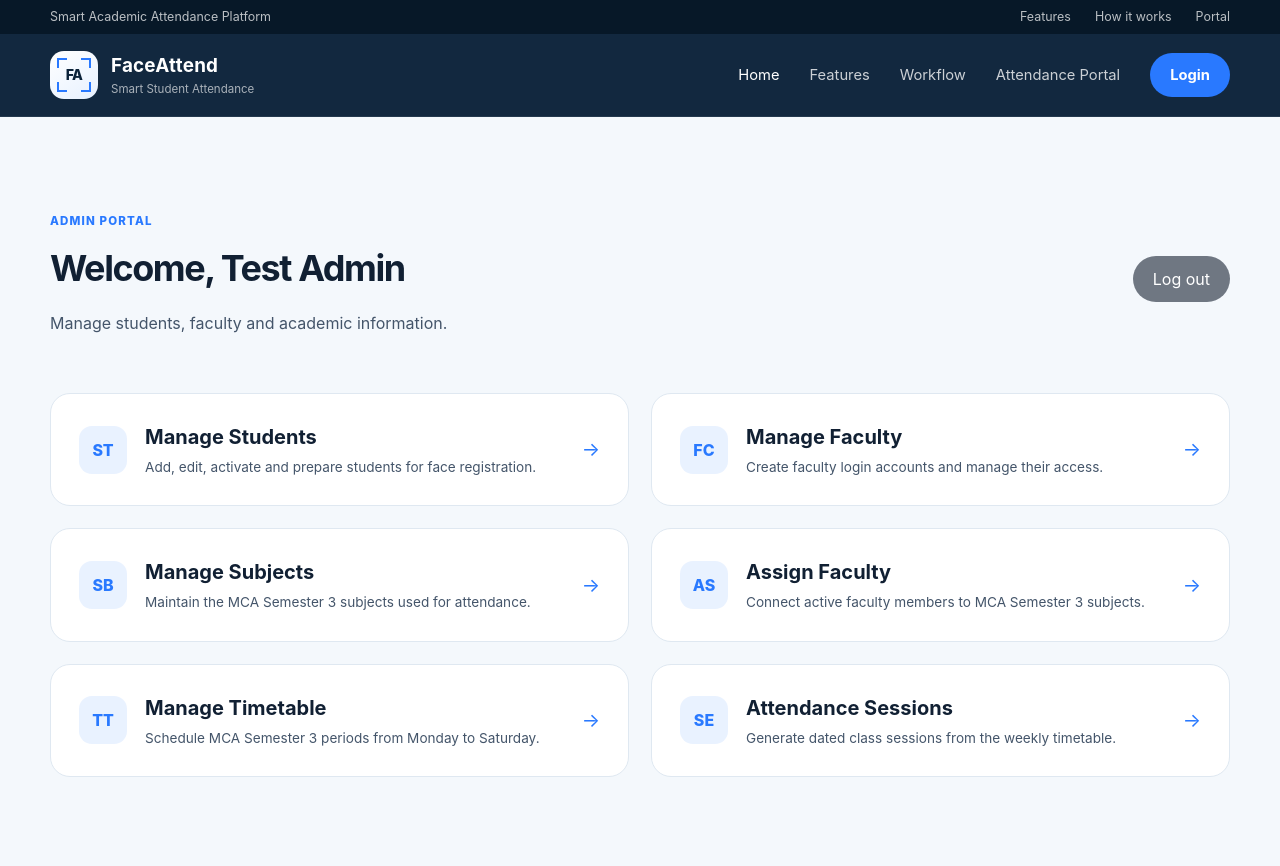
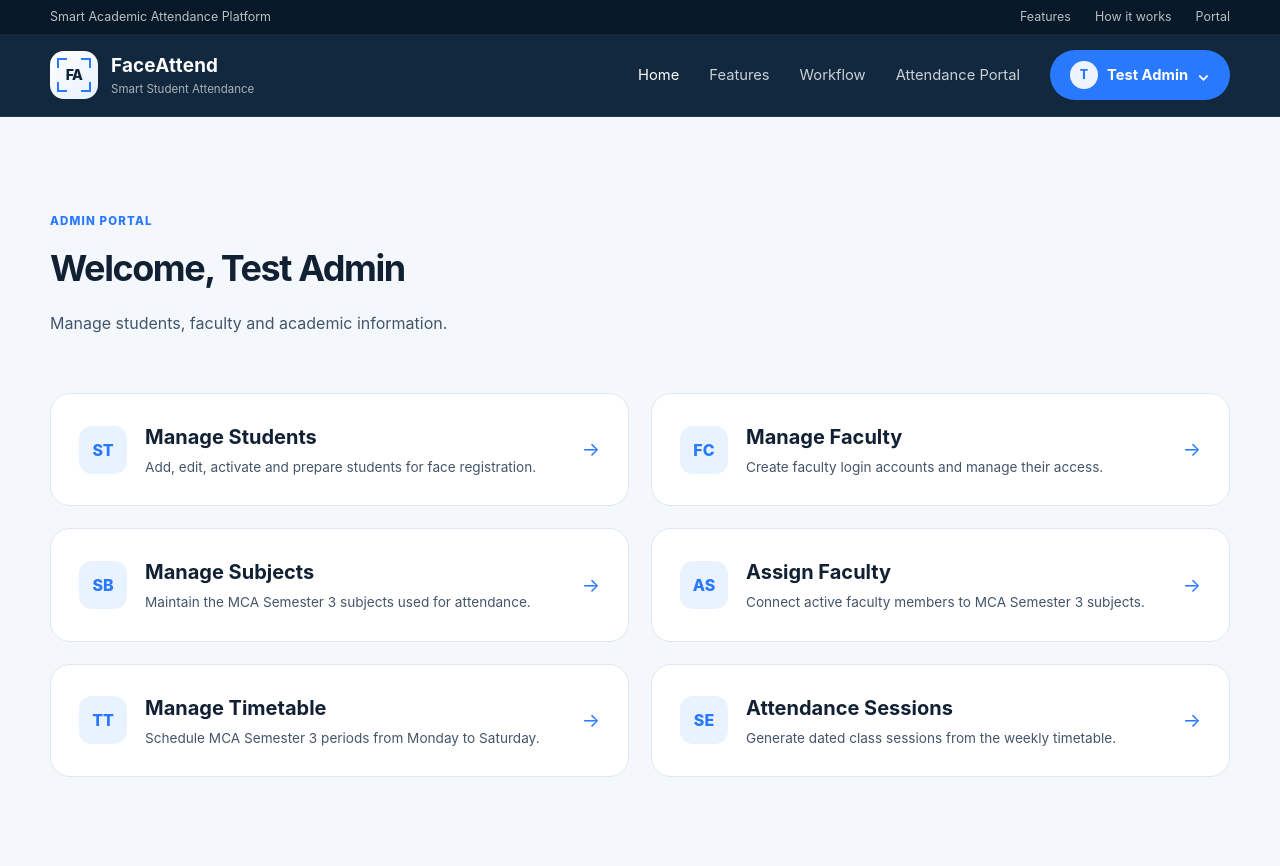
Before and after one commit to jobinjosph/FaceAttend, a Flask app: page /dashboard/admin in a window 1280 px wide. Shown: the top 866 px of the page. Run offline with Flask 3, Linux system fonts and the light colour scheme; the visitor is signed in with stand-in values (Sample User, id 1).

Commit message:
Add header account menu

```diff
--- a/static/css/style.css
+++ b/static/css/style.css
@@ -174,6 +174,117 @@ a {
     font-weight: 700;
 }
 
+.account-menu {
+    position: relative;
+}
+
+.account-menu summary {
+    list-style: none;
+}
+
+.account-menu summary::-webkit-details-marker {
+    display: none;
+}
+
+.account-menu-trigger {
+    display: inline-flex;
+    align-items: center;
+    gap: 9px;
+    border: 0;
+    cursor: pointer;
+    white-space: nowrap;
+}
+
+.account-avatar {
+    display: inline-flex;
+    width: 28px;
+    height: 28px;
+    align-items: center;
+    justify-content: center;
+    border-radius: 50%;
+    background: rgba(255, 255, 255, .92);
+    color: var(--blue-500);
+    font-size: .78rem;
+    font-weight: 800;
+}
+
+.account-chevron {
+    font-size: 1rem;
+    transition: transform .2s ease;
+}
+
+.account-menu[open] .account-chevron {
+    transform: rotate(180deg);
+}
+
+.account-menu-panel {
+    position: absolute;
+    z-index: 20;
+    top: calc(100% + 14px);
+    right: 0;
+    width: 280px;
+    overflow: hidden;
+    border: 1px solid var(--line);
+    border-radius: 18px;
+    background: white;
+    color: var(--ink-900);
+    box-shadow: 0 22px 55px rgba(15, 35, 56, .22);
+}
+
+.account-menu-identity {
+    display: flex;
+    align-items: center;
+    gap: 13px;
+    padding: 20px;
+    border-bottom: 1px solid var(--line);
+}
+
+.account-avatar-large {
+    width: 44px;
+    height: 44px;
+    flex: 0 0 44px;
+    background: var(--blue-100);
+    font-size: 1rem;
+}
+
+.account-menu-identity strong,
+.account-menu-identity small {
+    display: block;
+}
+
+.account-menu-identity strong {
+    overflow: hidden;
+    max-width: 180px;
+    text-overflow: ellipsis;
+    white-space: nowrap;
+}
+
+.account-menu-identity small {
+    margin-top: 3px;
+    color: var(--ink-500);
+    font-size: .75rem;
+}
+
+.account-logout {
+    display: flex;
+    width: 100%;
+    align-items: center;
+    gap: 10px;
+    padding: 17px 20px;
+    border: 0;
+    background: white;
+    color: #d92d3a;
+    font: inherit;
+    font-weight: 750;
+    text-align: left;
+    cursor: pointer;
+}
+
+.account-logout:hover,
+.account-logout:focus-visible {
+    background: #fff1f2;
+}
+
 .menu-button {
     display: none;
     border: 0;
@@ -991,23 +1102,6 @@ a {
     align-items: center;
     justify-content: space-between;
     gap: 30px;
-}
-
-.dashboard-logout {
-    border: 0;
-    background: #6f7782;
-    color: white !important;
-    font: inherit;
-    cursor: pointer;
-}
-
-.dashboard-logout:hover {
-    background: #5e6671;
-}
-
-.dashboard-logout:focus-visible {
-    outline: 3px solid rgba(41, 121, 255, .35);
-    outline-offset: 3px;
 }
 
 .dashboard-placeholder {
@@ -1575,6 +1669,22 @@ a {
         margin-top: 8px;
     }
 
+    .account-menu {
+        width: 100%;
+    }
+
+    .account-menu-trigger {
+        width: 100%;
+        justify-content: center;
+    }
+
+    .account-menu-panel {
+        position: static;
+        width: 100%;
+        margin-top: 10px;
+        box-shadow: none;
+    }
+
     .menu-button {
         display: block;
     }
--- a/templates/base.html
+++ b/templates/base.html
@@ -6,7 +6,7 @@
     <meta name="description" content="FaceAttend - smart period-based student attendance using face recognition.">
     <title>{% block title %}FaceAttend{% endblock %}</title>
 
-    <link rel="stylesheet" href="{{ url_for('static', filename='css/style.css', v='5') }}">
+    <link rel="stylesheet" href="{{ url_for('static', filename='css/style.css', v='6') }}">
 </head>
 <body>
     <header class="site-header">
@@ -46,7 +46,33 @@
                     <a href="#features">Features</a>
                     <a href="#workflow">Workflow</a>
                     <a href="#portal">Attendance Portal</a>
-                    <a class="nav-cta" href="{{ url_for('auth.login') }}">Login</a>
+                    {% if session.get('user_id') %}
+                        <details class="account-menu">
+                            <summary class="nav-cta account-menu-trigger">
+                                <span class="account-avatar" aria-hidden="true">{{ session.get('full_name', 'User')[0]|upper }}</span>
+                                <span>{{ session.get('full_name', 'User') }}</span>
+                                <span class="account-chevron" aria-hidden="true">⌄</span>
+                            </summary>
+                            <div class="account-menu-panel">
+                                <div class="account-menu-identity">
+                                    <span class="account-avatar account-avatar-large" aria-hidden="true">{{ session.get('full_name', 'User')[0]|upper }}</span>
+                                    <span>
+                                        <strong>{{ session.get('full_name', 'User') }}</strong>
+                                        <small>{{ session.get('role', 'User')|title }}</small>
+                                    </span>
+                                </div>
+                                <form method="post" action="{{ url_for('auth.logout') }}">
+                                    <input type="hidden" name="csrf_token" value="{{ csrf_token() }}">
+                                    <button class="account-logout" type="submit">
+                                        <span aria-hidden="true">↪</span>
+                                        Log out
+                                    </button>
+                                </form>
+                            </div>
+                        </details>
+                    {% else %}
+                        <a class="nav-cta" href="{{ url_for('auth.login') }}">Login</a>
+                    {% endif %}
                 </div>
             </div>
         </nav>
--- a/templates/dashboard_base.html
+++ b/templates/dashboard_base.html
@@ -9,11 +9,6 @@
                 <h1>Welcome, {{ session.full_name }}</h1>
                 <p>{{ dashboard_message }}</p>
             </div>
-
-            <form method="post" action="{{ url_for('auth.logout') }}">
-                <input type="hidden" name="csrf_token" value="{{ csrf_token() }}">
-                <button class="nav-cta dashboard-logout" type="submit">Log out</button>
-            </form>
         </div>
 
         {% with messages = get_flashed_messages(with_categories=true) %}
```
Also changed, not shown: tests/component/test_auth_routes.py (+3 -1 lines).
